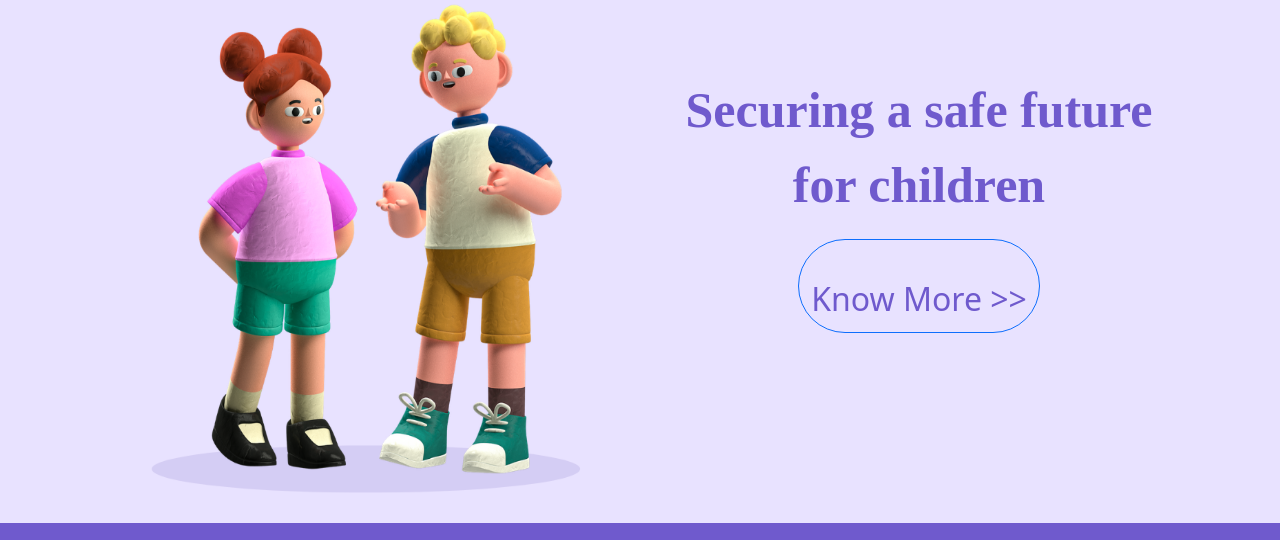
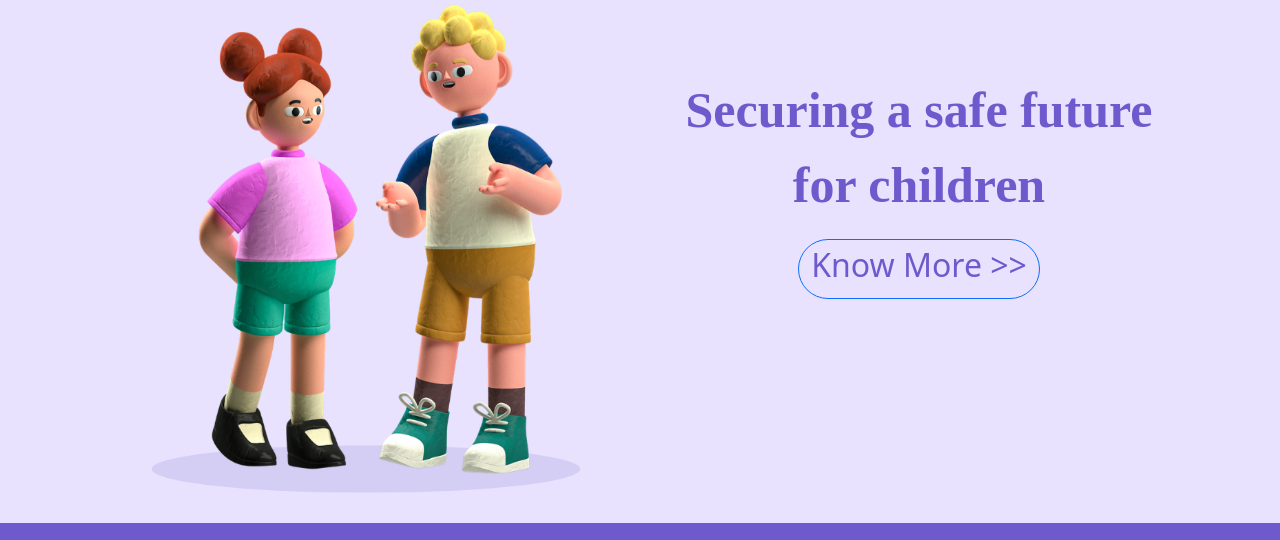
Before and after one commit to PrarabdhSoni/A, a plain HTML site: page index.html in a window 1280 px wide. Shown: the part 2921-3461 px from the top of the page. Drawn offline with nearby package versions, Linux system fonts and the light colour scheme.

Commit message:
Update index.css

```diff
--- a/index.css
+++ b/index.css
@@ -138,7 +138,6 @@
     }
 }
 #learn-more-temp button{
-    padding-top: 40px;
     background-color:#E8E2FF;
     border-radius: 90px;
     color: #6F5ACD;
```
